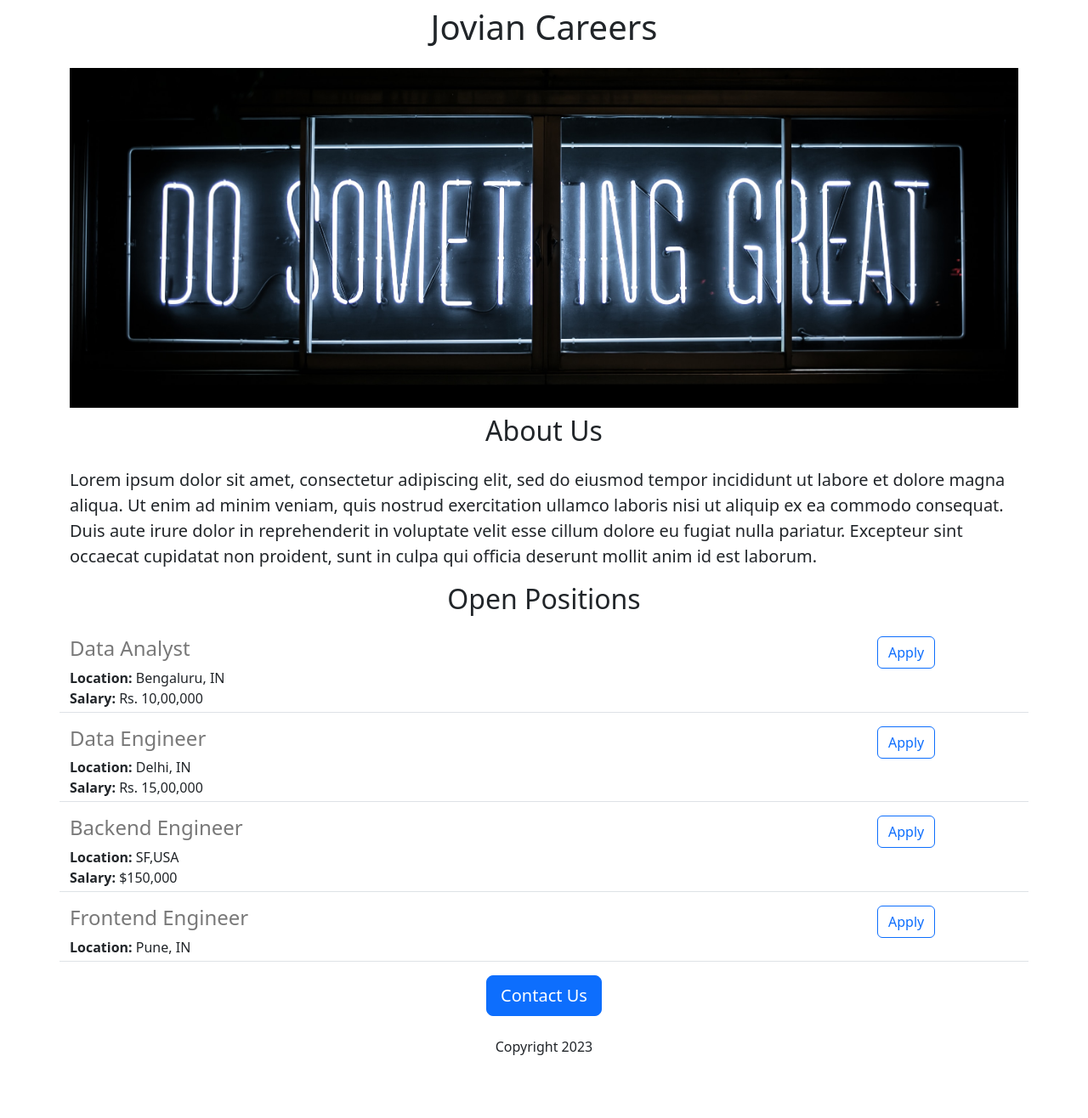
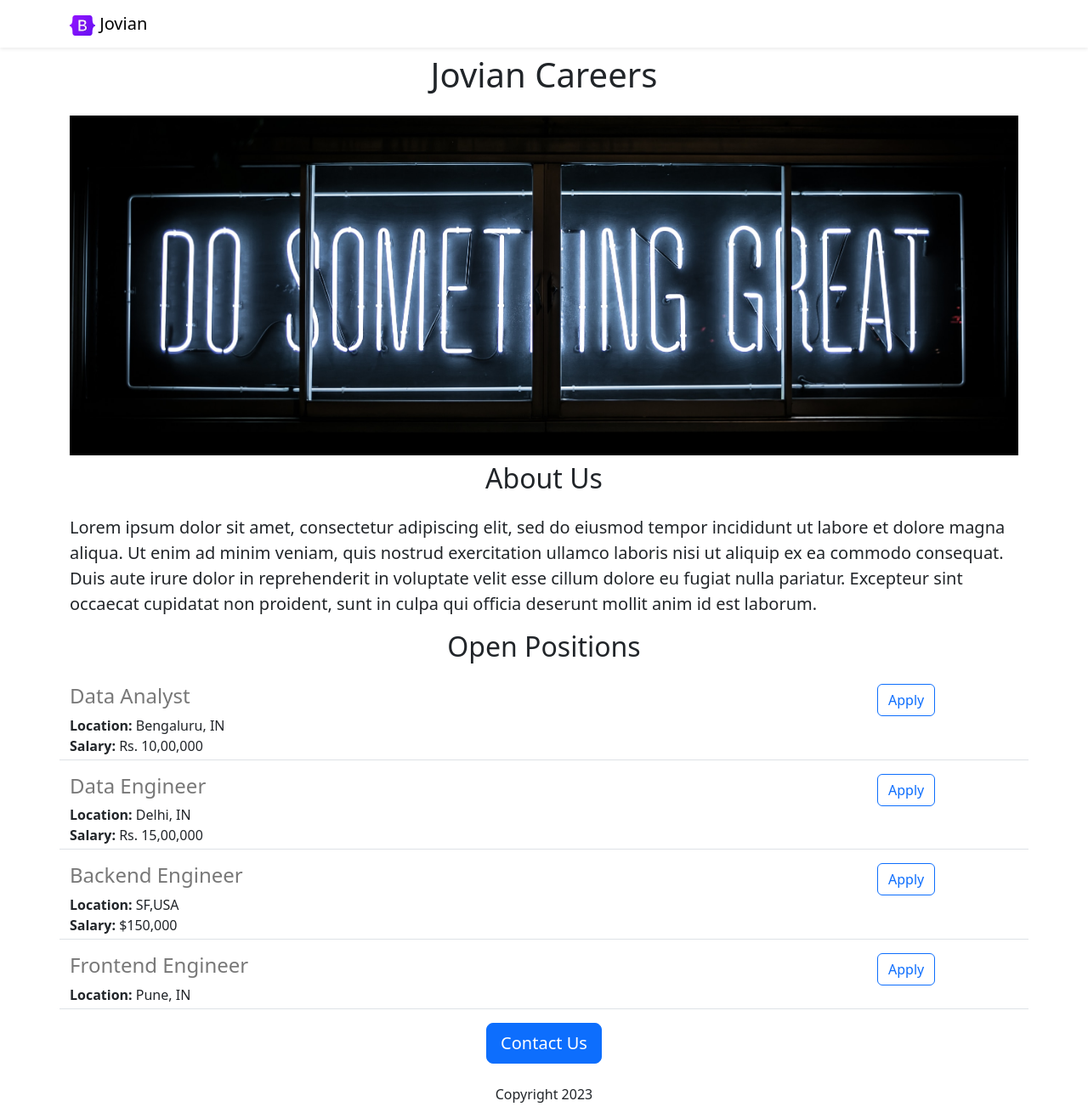
Before and after one commit to ranerajesh/careers-website-PythonFlask, a Flask app: page / in a window 1280 px wide. Shown: the whole page at 85% size. Before the commit the page ends 1242 px from the top, so only its background shows below. Run offline with Flask 3, Linux system fonts and the light colour scheme.

Commit message:
Added Nav bar

```diff
--- a/templates/home.html
+++ b/templates/home.html
@@ -14,6 +14,7 @@
     </style>
   </head>
   <body>
+    {%include 'nav.html'%}
     <div class="container">
       <h1 class="text-center mt-2 mb-4">{{company_name}} Careers</h1>
       <img class="img-fluid" id="banner" src= "https://careers-website-usingpythonflask--ranerajesh.repl.co/static/banner.jpeg">
--- /dev/null
+++ b/templates/nav.html
@@ -0,0 +1,9 @@
+<nav class="navbar shadow-sm fixed-top bg-white">
+  <div class="container">
+    <a class="navbar-brand" href="#">
+      <img src="\static\navlogo.svg" alt="Jovian" width="30" height="24">
+      Jovian
+    </a>
+  </div>
+</nav>
+<div style = "height:56px"></div>
```
Also changed, not shown: static/navlogo.svg (added), 1 other file.
